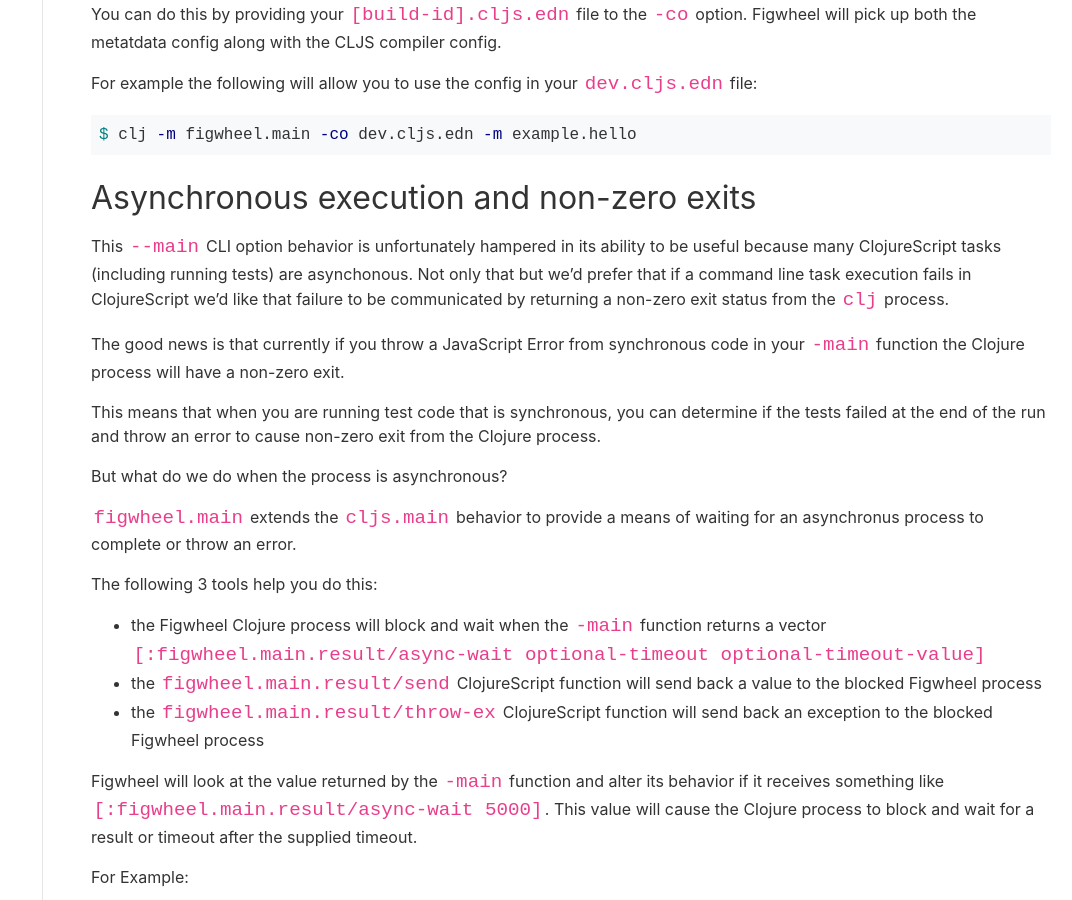
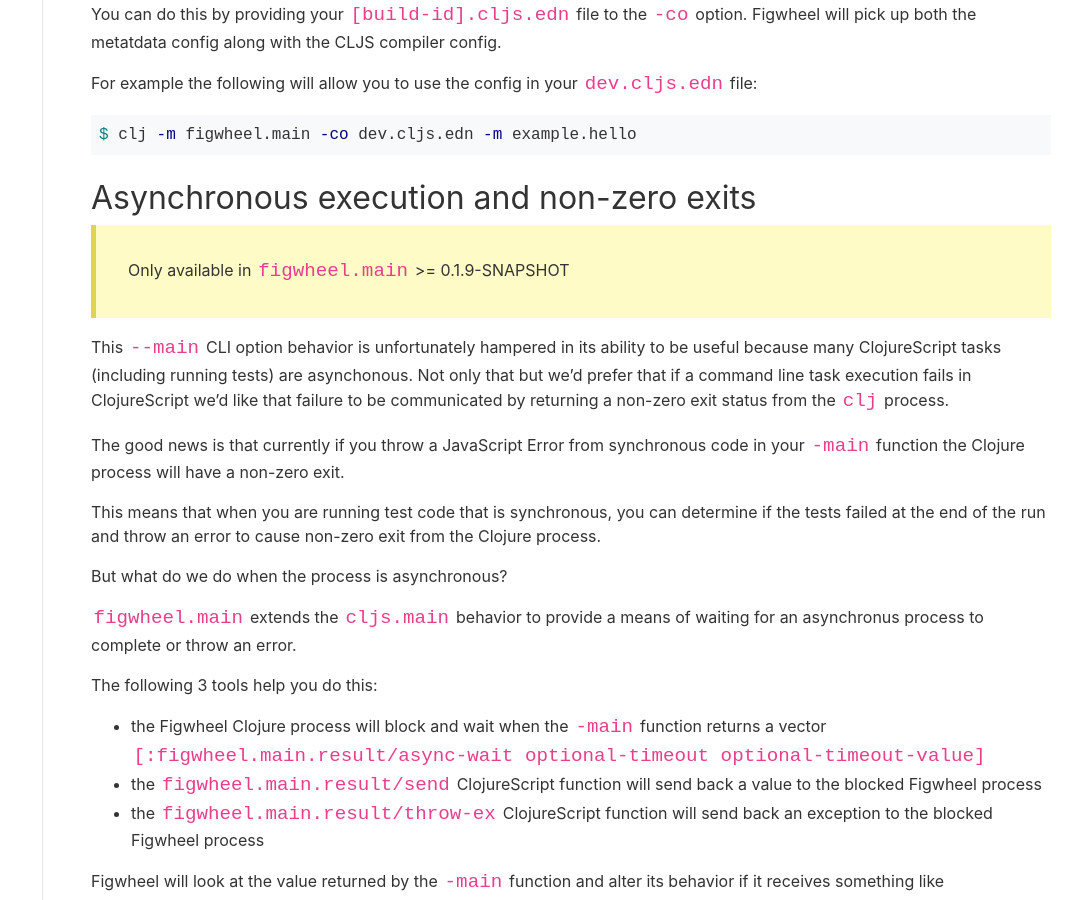
Before and after one commit to bhauman/figwheel-main, a Jekyll site: the page built from docs/docs/main_script.md, in a window 1280 px wide and 900 px high, scrolled down 1155 px. Shown: the whole window, without its empty margins (208-1280 px from the left). Built offline with Jekyll 4.4.1, drawn with Linux system fonts in a browser that asks for light colours.

Commit message:
update docs with version info

````diff
--- a/docs/docs/main_script.md
+++ b/docs/docs/main_script.md
@@ -70,6 +70,8 @@
 ```
 
 ## Asynchronous execution and non-zero exits
+
+> Only available in `figwheel.main` >= 0.1.9-SNAPSHOT
 
 This `--main` CLI option behavior is unfortunately hampered in its
 ability to be useful because many ClojureScript tasks (including
````
Also changed, not shown: docs/docs/testing.md (+2 -0 lines).
